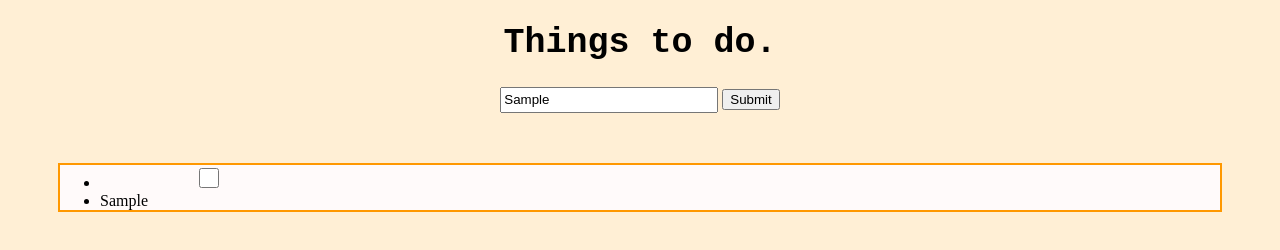
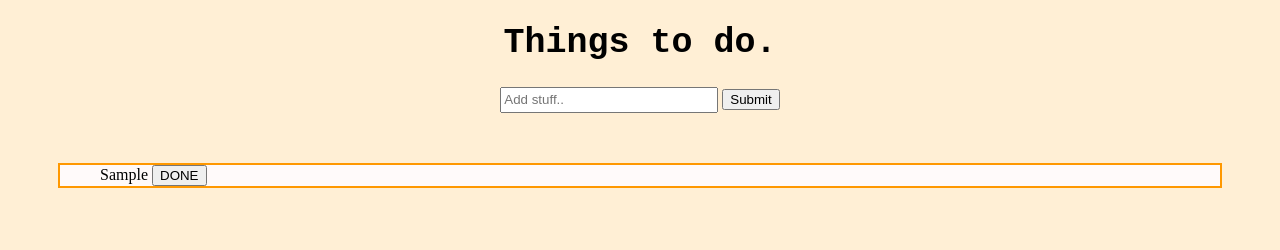
Before and after one commit to jainsimran/To-do-list, a plain HTML site: page index.html in a window 1280 px wide. Both pictures are taken after typing "Sample" into the empty fields and a click on the button "Submit". Drawn offline with Linux system fonts and the light colour scheme.

Commit message:
function working but its not proper (selecting every text)

```diff
--- a/index.html
+++ b/index.html
@@ -7,21 +7,11 @@
   </head>
   <body>
     <h1>Things to do.</h1>
-    <!-- <input type="text" name="list" value="AddItem" id="inputBox"> </input>
-    <input type="button" name="submit" value="submit" id="addBtn">  </input>
-    <ul id="list">
-      <li id="item-1"><input type="checkbox" name="Done" value="Done"></li>
-      <li id="item-2"></li>
-      <li id="item-3"></li>
-    </ul> -->
-
     <form id="todoForm">
-      <input id="todoInput"> </input>
-      <button type="button" name="button" onclick="addItem()"> Submit </button>
+      <input type="text" id="todoInput" placeholder="Add stuff.."> </input>
+      <button type="button" name="button" id="submit"> Submit </button>
     </form>
-    <ul id="todoList">
-      <li> <input type="checkbox" name="" value=""> </li>
-    </ul>
+    <ul id="todoList">  </ul>
     <script type="text/javascript" src="list.js"></script>
   </body>
 </html>
--- a/list.js
+++ b/list.js
@@ -1,22 +1,39 @@
-// function addItem() {
-//   let item = document.getElementById('inputBox');
-//   let submitBtn = document.getElementById('addBtn');
-//   let list = document.getElementById('list');
-//
-//   submitBtn.addEventListener(click, addItem);
-//
-//   if(item.value == ""){
-//     alert("Enter item");
-//   }
-//   else {
-//
-//   }
-// }
 
-function addItem(){
-  let element = document.getElementById(`todoInput`).value;
-  let text = document.createTextNode(element);
-  let newElement = document.createElement("li");
-  newElement.appendChild(text);
-  document.getElementById("todoList").appendChild(newElement);
+let ul = document.getElementById('list');
+let submitBtn = document.getElementById('submit');
+
+// submit button calling addItem function
+submitBtn.onclick = () => {
+  addItem(ul);
+};
+
+// function to add item in list
+function addItem(newItem){
+  let input  = document.getElementById(`todoInput`).value;
+  let text = document.createTextNode(input + ' ');
+  let li = document.createElement("li");
+  let doneBtn = document.createElement('button');
+  document.getElementById('todoInput').value= '';
+
+// show alert if input is empty
+  if(input.length === 0) {
+    alert("input box is empty..");
+    return false;
+  }
+
+  doneBtn.className = 'done';
+  doneBtn.innerHTML = "DONE";
+  doneBtn.setAttribute("onclick", "done(this);");
+
+
+  li.appendChild(text);
+  li.appendChild(doneBtn);
+  document.getElementById("todoList").appendChild(text);
+  document.getElementById("todoList").appendChild(doneBtn);
 }
+
+// to check the item
+function done(item) {
+  let doneItem = document.getElementById('todoList');
+  doneItem.style.textDecoration = "line-through";
+}
```
